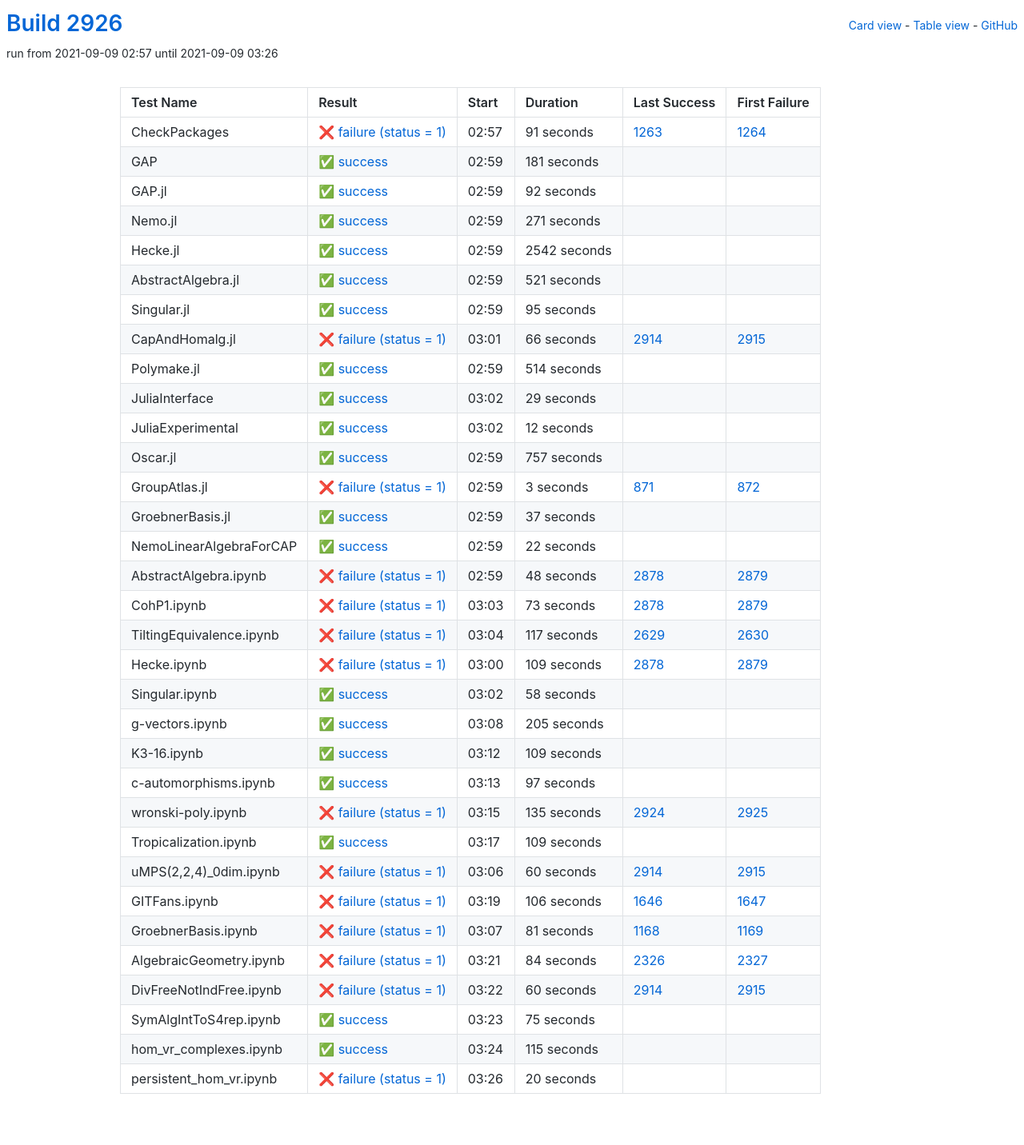
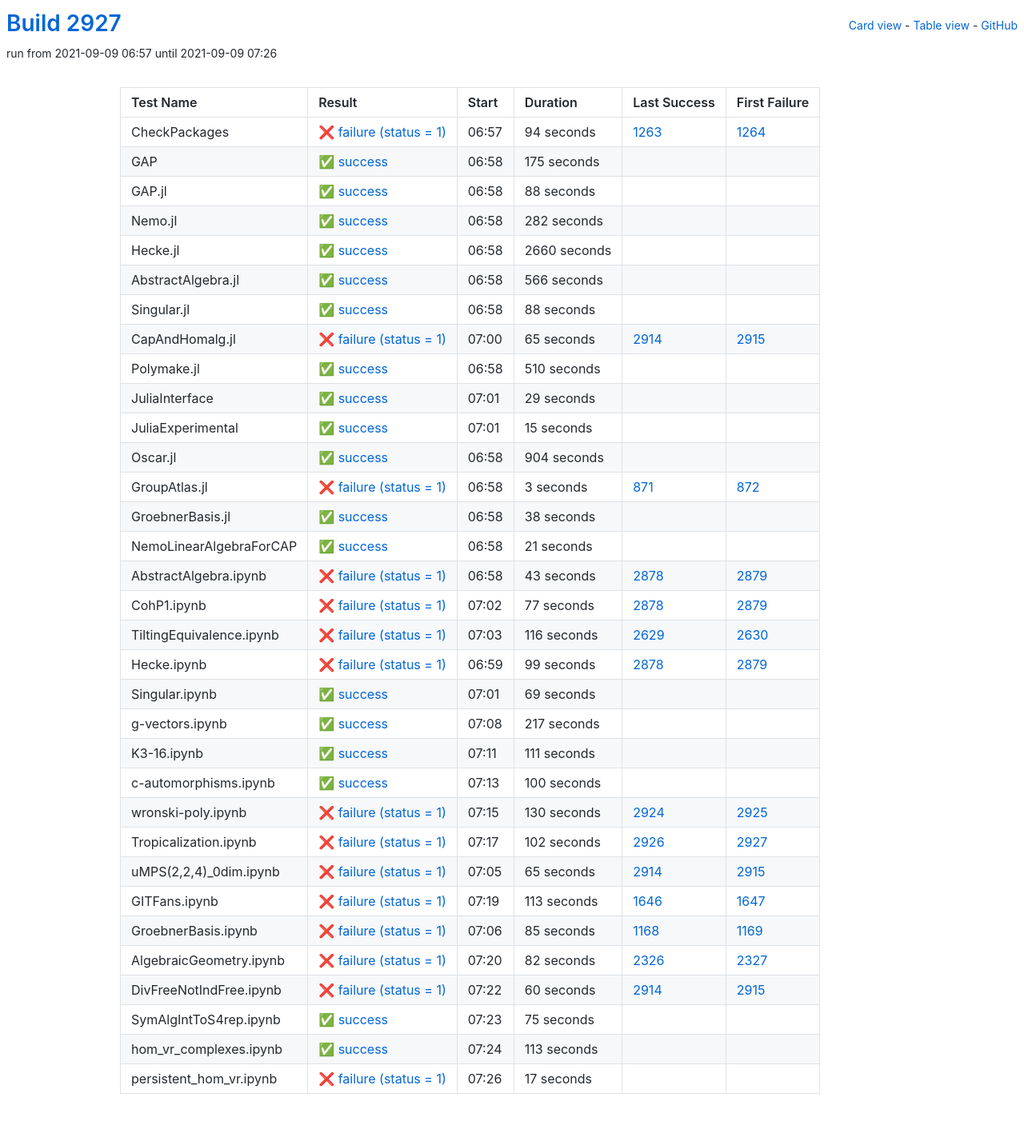
Before and after one commit to oscar-system/oscar-ci-status-stable, a Jekyll site: the page built from table.html, in a window 1280 px wide. Shown: the whole page at 80% size. Built offline with Jekyll 4.4.1, drawn with Linux system fonts in a browser that asks for light colours.

Commit message:
Build #2927

```diff
--- a/_data/ci.yml
+++ b/_data/ci.yml
@@ -1,6 +1,6 @@
 ---
-build: 2926
-build_url: https://oscarci.mathematik.uni-kl.de/job/oscar-stable/2926/
+build: 2927
+build_url: https://oscarci.mathematik.uni-kl.de/job/oscar-stable/2927/
 job: oscar-stable
 organization: oscar-system
 repo: oscar-ci-status-stable
@@ -8,116 +8,116 @@ repourl: https://github.com/oscar-system/oscar-ci-status-stable
 tests:
 - name: CheckPackages
   id: checkpackages
-  log: https://oscarci.mathematik.uni-kl.de/job/oscar-stable/2926/artifact/logs/build-2926/CheckPackages.log
-  start: 2021-09-09 02:57
+  log: https://oscarci.mathematik.uni-kl.de/job/oscar-stable/2927/artifact/logs/build-2927/CheckPackages.log
+  start: 2021-09-09 06:57
   success: false
   exitcode: 1
   status: failure
-  duration: 91
+  duration: 94
   last_success: 1263
   last_success_url: https://oscarci.mathematik.uni-kl.de/job/oscar-stable/1263/
   first_failure: 1264
   first_failure_url: https://oscarci.mathematik.uni-kl.de/job/oscar-stable/1264/
 - name: GAP
   id: gap
-  log: https://oscarci.mathematik.uni-kl.de/job/oscar-stable/2926/artifact/logs/build-2926/GAP.log
-  start: 2021-09-09 02:59
+  log: https://oscarci.mathematik.uni-kl.de/job/oscar-stable/2927/artifact/logs/build-2927/GAP.log
+  start: 2021-09-09 06:58
   success: true
   exitcode: 0
   status: success
-  duration: 181
+  duration: 175
   last_success: false
   last_success_url:
   first_failure: false
   first_failure_url:
 - name: GAP.jl
   id: gap-jl
-  log: https://oscarci.mathematik.uni-kl.de/job/oscar-stable/2926/artifact/logs/build-2926/GAP.jl.log
-  start: 2021-09-09 02:59
+  log: https://oscarci.mathematik.uni-kl.de/job/oscar-stable/2927/artifact/logs/build-2927/GAP.jl.log
+  start: 2021-09-09 06:58
   success: true
   exitcode: 0
   status: success
-  duration: 92
+  duration: 88
   last_success: false
   last_success_url:
   first_failure: false
   first_failure_url:
 - name: Nemo.jl
   id: nemo-jl
-  log: https://oscarci.mathematik.uni-kl.de/job/oscar-stable/2926/artifact/logs/build-2926/Nemo.jl.log
-  start: 2021-09-09 02:59
+  log: https://oscarci.mathematik.uni-kl.de/job/oscar-stable/2927/artifact/logs/build-2927/Nemo.jl.log
+  start: 2021-09-09 06:58
   success: true
   exitcode: 0
   status: success
-  duration: 271
+  duration: 282
   last_success: false
   last_success_url:
   first_failure: false
   first_failure_url:
 - name: Hecke.jl
   id: hecke-jl
-  log: https://oscarci.mathematik.uni-kl.de/job/oscar-stable/2926/artifact/logs/build-2926/Hecke.jl.log
-  start: 2021-09-09 02:59
+  log: https://oscarci.mathematik.uni-kl.de/job/oscar-stable/2927/artifact/logs/build-2927/Hecke.jl.log
+  start: 2021-09-09 06:58
   success: true
   exitcode: 0
   status: success
-  duration: 2542
+  duration: 2660
   last_success: false
   last_success_url:
   first_failure: false
   first_failure_url:
 - name: AbstractAlgebra.jl
   id: abstractalgebra-jl
-  log: https://oscarci.mathematik.uni-kl.de/job/oscar-stable/2926/artifact/logs/build-2926/AbstractAlgebra.jl.log
-  start: 2021-09-09 02:59
+  log: https://oscarci.mathematik.uni-kl.de/job/oscar-stable/2927/artifact/logs/build-2927/AbstractAlgebra.jl.log
+  start: 2021-09-09 06:58
   success: true
   exitcode: 0
   status: success
-  duration: 521
+  duration: 566
   last_success: false
   last_success_url:
   first_failure: false
   first_failure_url:
 - name: Singular.jl
   id: singular-jl
-  log: https://oscarci.mathematik.uni-kl.de/job/oscar-stable/2926/artifact/logs/build-2926/Singular.jl.log
-  start: 2021-09-09 02:59
+  log: https://oscarci.mathematik.uni-kl.de/job/oscar-stable/2927/artifact/logs/build-2927/Singular.jl.log
+  start: 2021-09-09 06:58
   success: true
   exitcode: 0
   status: success
-  duration: 95
+  duration: 88
   last_success: false
   last_success_url:
   first_failure: false
   first_failure_url:
 - name: CapAndHomalg.jl
   id: capandhomalg-jl
-  log: https://oscarci.mathematik.uni-kl.de/job/oscar-stable/2926/artifact/logs/build-2926/CapAndHomalg.jl.log
-  start: 2021-09-09 03:01
+  log: https://oscarci.mathematik.uni-kl.de/job/oscar-stable/2927/artifact/logs/build-2927/CapAndHomalg.jl.log
+  start: 2021-09-09 07:00
   success: false
   exitcode: 1
   status: failure
-  duration: 66
+  duration: 65
   last_success: 2914
   last_success_url: https://oscarci.mathematik.uni-kl.de/job/oscar-stable/2914/
   first_failure: 2915
   first_failure_url: https://oscarci.mathematik.uni-kl.de/job/oscar-stable/2915/
 - name: Polymake.jl
   id: polymake-jl
-  log: https://oscarci.mathematik.uni-kl.de/job/oscar-stable/2926/artifact/logs/build-2926/Polymake.jl.log
-  start: 2021-09-09 02:59
+  log: https://oscarci.mathematik.uni-kl.de/job/oscar-stable/2927/artifact/logs/build-2927/Polymake.jl.log
+  start: 2021-09-09 06:58
   success: true
   exitcode: 0
   status: success
-  duration: 514
+  duration: 510
   last_success: false
   last_success_url:
   first_failure: false
   first_failure_url:
 - name: JuliaInterface
   id: juliainterface
-  log: https://oscarci.mathematik.uni-kl.de/job/oscar-stable/2926/artifact/logs/build-2926/JuliaInterface.log
-  start: 2021-09-09 03:02
+  log: https://oscarci.mathematik.uni-kl.de/job/oscar-stable/2927/artifact/logs/build-2927/JuliaInterface.log
+  start: 2021-09-09 07:01
   success: true
   exitcode: 0
   status: success
@@ -128,32 +128,32 @@ tests:
   first_failure_url:
 - name: JuliaExperimental
   id: juliaexperimental
-  log: https://oscarci.mathematik.uni-kl.de/job/oscar-stable/2926/artifact/logs/build-2926/JuliaExperimental.log
-  start: 2021-09-09 03:02
+  log: https://oscarci.mathematik.uni-kl.de/job/oscar-stable/2927/artifact/logs/build-2927/JuliaExperimental.log
+  start: 2021-09-09 07:01
   success: true
   exitcode: 0
   status: success
-  duration: 12
+  duration: 15
   last_success: false
   last_success_url:
   first_failure: false
   first_failure_url:
 - name: Oscar.jl
   id: oscar-jl
-  log: https://oscarci.mathematik.uni-kl.de/job/oscar-stable/2926/artifact/logs/build-2926/Oscar.jl.log
-  start: 2021-09-09 02:59
+  log: https://oscarci.mathematik.uni-kl.de/job/oscar-stable/2927/artifact/logs/build-2927/Oscar.jl.log
+  start: 2021-09-09 06:58
   success: true
   exitcode: 0
   status: success
-  duration: 757
+  duration: 904
   last_success: false
   last_success_url:
   first_failure: false
   first_failure_url:
 - name: GroupAtlas.jl
   id: groupatlas-jl
-  log: https://oscarci.mathematik.uni-kl.de/job/oscar-stable/2926/artifact/logs/build-2926/GroupAtlas.jl.log
-  start: 2021-09-09 02:59
+  log: https://oscarci.mathematik.uni-kl.de/job/oscar-stable/2927/artifact/logs/build-2927/GroupAtlas.jl.log
+  start: 2021-09-09 06:58
   success: false
   exitcode: 1
   status: failure
@@ -164,200 +164,200 @@ tests:
   first_failure_url: https://oscarci.mathematik.uni-kl.de/job/oscar-stable/872/
 - name: GroebnerBasis.jl
   id: groebnerbasis-jl
-  log: https://oscarci.mathematik.uni-kl.de/job/oscar-stable/2926/artifact/logs/build-2926/GroebnerBasis.jl.log
-  start: 2021-09-09 02:59
+  log: https://oscarci.mathematik.uni-kl.de/job/oscar-stable/2927/artifact/logs/build-2927/GroebnerBasis.jl.log
+  start: 2021-09-09 06:58
   success: true
   exitcode: 0
   status: success
-  duration: 37
+  duration: 38
   last_success: false
   last_success_url:
   first_failure: false
   first_failure_url:
 - name: NemoLinearAlgebraForCAP
   id: nemolinearalgebraforcap
-  log: https://oscarci.mathematik.uni-kl.de/job/oscar-stable/2926/artifact/logs/build-2926/NemoLinearAlgebraForCAP.log
-  start: 2021-09-09 02:59
+  log: https://oscarci.mathematik.uni-kl.de/job/oscar-stable/2927/artifact/logs/build-2927/NemoLinearAlgebraForCAP.log
+  start: 2021-09-09 06:58
   success: true
   exitcode: 0
   status: success
-  duration: 22
+  duration: 21
   last_success: false
   last_success_url:
   first_failure: false
   first_failure_url:
 - name: AbstractAlgebra.ipynb
   id: abstractalgebra-ipynb
-  log: https://oscarci.mathematik.uni-kl.de/job/oscar-stable/2926/artifact/logs/build-2926/AbstractAlgebra.ipynb.log
-  start: 2021-09-09 02:59
+  log: https://oscarci.mathematik.uni-kl.de/job/oscar-stable/2927/artifact/logs/build-2927/AbstractAlgebra.ipynb.log
+  start: 2021-09-09 06:58
   success: false
   exitcode: 1
   status: failure
-  duration: 48
+  duration: 43
   last_success: 2878
   last_success_url: https://oscarci.mathematik.uni-kl.de/job/oscar-stable/2878/
   first_failure: 2879
   first_failure_url: https://oscarci.mathematik.uni-kl.de/job/oscar-stable/2879/
 - name: CohP1.ipynb
   id: cohp1-ipynb
-  log: https://oscarci.mathematik.uni-kl.de/job/oscar-stable/2926/artifact/logs/build-2926/CohP1.ipynb.log
-  start: 2021-09-09 03:03
+  log: https://oscarci.mathematik.uni-kl.de/job/oscar-stable/2927/artifact/logs/build-2927/CohP1.ipynb.log
+  start: 2021-09-09 07:02
   success: false
   exitcode: 1
   status: failure
-  duration: 73
+  duration: 77
   last_success: 2878
   last_success_url: https://oscarci.mathematik.uni-kl.de/job/oscar-stable/2878/
   first_failure: 2879
   first_failure_url: https://oscarci.mathematik.uni-kl.de/job/oscar-stable/2879/
 - name: TiltingEquivalence.ipynb
   id: tiltingequivalence-ipynb
-  log: https://oscarci.mathematik.uni-kl.de/job/oscar-stable/2926/artifact/logs/build-2926/TiltingEquivalence.ipynb.log
-  start: 2021-09-09 03:04
+  log: https://oscarci.mathematik.uni-kl.de/job/oscar-stable/2927/artifact/logs/build-2927/TiltingEquivalence.ipynb.log
+  start: 2021-09-09 07:03
   success: false
   exitcode: 1
   status: failure
-  duration: 117
+  duration: 116
   last_success: 2629
   last_success_url: https://oscarci.mathematik.uni-kl.de/job/oscar-stable/2629/
   first_failure: 2630
   first_failure_url: https://oscarci.mathematik.uni-kl.de/job/oscar-stable/2630/
 - name: Hecke.ipynb
   id: hecke-ipynb
-  log: https://oscarci.mathematik.uni-kl.de/job/oscar-stable/2926/artifact/logs/build-2926/Hecke.ipynb.log
-  start: 2021-09-09 03:00
+  log: https://oscarci.mathematik.uni-kl.de/job/oscar-stable/2927/artifact/logs/build-2927/Hecke.ipynb.log
+  start: 2021-09-09 06:59
   success: false
   exitcode: 1
   status: failure
-  duration: 109
+  duration: 99
   last_success: 2878
   last_success_url: https://oscarci.mathematik.uni-kl.de/job/oscar-stable/2878/
   first_failure: 2879
   first_failure_url: https://oscarci.mathematik.uni-kl.de/job/oscar-stable/2879/
 - name: Singular.ipynb
   id: singular-ipynb
-  log: https://oscarci.mathematik.uni-kl.de/job/oscar-stable/2926/artifact/logs/build-2926/Singular.ipynb.log
-  start: 2021-09-09 03:02
+  log: https://oscarci.mathematik.uni-kl.de/job/oscar-stable/2927/artifact/logs/build-2927/Singular.ipynb.log
+  start: 2021-09-09 07:01
   success: true
   exitcode: 0
   status: success
-  duration: 58
+  duration: 69
   last_success: false
   last_success_url:
   first_failure: false
   first_failure_url:
 - name: g-vectors.ipynb
   id: g-vectors-ipynb
-  log: https://oscarci.mathematik.uni-kl.de/job/oscar-stable/2926/artifact/logs/build-2926/g-vectors.ipynb.log
-  start: 2021-09-09 03:08
+  log: https://oscarci.mathematik.uni-kl.de/job/oscar-stable/2927/artifact/logs/build-2927/g-vectors.ipynb.log
+  start: 2021-09-09 07:08
   success: true
   exitcode: 0
   status: success
-  duration: 205
+  duration: 217
   last_success: false
   last_success_url:
   first_failure: false
   first_failure_url:
 - name: K3-16.ipynb
   id: k3-16-ipynb
-  log: https://oscarci.mathematik.uni-kl.de/job/oscar-stable/2926/artifact/logs/build-2926/K3-16.ipynb.log
-  start: 2021-09-09 03:12
+  log: https://oscarci.mathematik.uni-kl.de/job/oscar-stable/2927/artifact/logs/build-2927/K3-16.ipynb.log
+  start: 2021-09-09 07:11
   success: true
   exitcode: 0
   status: success
-  duration: 109
+  duration: 111
   last_success: false
   last_success_url:
   first_failure: false
   first_failure_url:
 - name: c-automorphisms.ipynb
   id: c-automorphisms-ipynb
-  log: https://oscarci.mathematik.uni-kl.de/job/oscar-stable/2926/artifact/logs/build-2926/c-automorphisms.ipynb.log
-  start: 2021-09-09 03:13
+  log: https://oscarci.mathematik.uni-kl.de/job/oscar-stable/2927/artifact/logs/build-2927/c-automorphisms.ipynb.log
+  start: 2021-09-09 07:13
   success: true
   exitcode: 0
   status: success
-  duration: 97
+  duration: 100
   last_success: false
   last_success_url:
   first_failure: false
   first_failure_url:
 - name: wronski-poly.ipynb
   id: wronski-poly-ipynb
-  log: https://oscarci.mathematik.uni-kl.de/job/oscar-stable/2926/artifact/logs/build-2926/wronski-poly.ipynb.log
-  start: 2021-09-09 03:15
+  log: https://oscarci.mathematik.uni-kl.de/job/oscar-stable/2927/artifact/logs/build-2927/wronski-poly.ipynb.log
+  start: 2021-09-09 07:15
   success: false
   exitcode: 1
   status: failure
-  duration: 135
+  duration: 130
   last_success: 2924
   last_success_url: https://oscarci.mathematik.uni-kl.de/job/oscar-stable/2924/
   first_failure: 2925
   first_failure_url: https://oscarci.mathematik.uni-kl.de/job/oscar-stable/2925/
 - name: Tropicalization.ipynb
   id: tropicalization-ipynb
-  log: https://oscarci.mathematik.uni-kl.de/job/oscar-stable/2926/artifact/logs/build-2926/Tropicalization.ipynb.log
-  start: 2021-09-09 03:17
-  success: true
-  exitcode: 0
-  status: success
-  duration: 109
-  last_success: false
-  last_success_url:
-  first_failure: false
-  first_failure_url:
-- name: uMPS(2,2,4)_0dim.ipynb
-  id: umps-2-2-4-0dim-ipynb
-  log: https://oscarci.mathematik.uni-kl.de/job/oscar-stable/2926/artifact/logs/build-2926/uMPS-2-2-4-_0dim.ipynb.log
-  start: 2021-09-09 03:06
+  log: https://oscarci.mathematik.uni-kl.de/job/oscar-stable/2927/artifact/logs/build-2927/Tropicalization.ipynb.log
+  start: 2021-09-09 07:17
   success: false
   exitcode: 1
   status: failure
-  duration: 60
+  duration: 102
+  last_success: 2926
+  last_success_url: https://oscarci.mathematik.uni-kl.de/job/oscar-stable/2926/
+  first_failure: 2927
+  first_failure_url: https://oscarci.mathematik.uni-kl.de/job/oscar-stable/2927/
+- name: uMPS(2,2,4)_0dim.ipynb
+  id: umps-2-2-4-0dim-ipynb
+  log: https://oscarci.mathematik.uni-kl.de/job/oscar-stable/2927/artifact/logs/build-2927/uMPS-2-2-4-_0dim.ipynb.log
+  start: 2021-09-09 07:05
+  success: false
+  exitcode: 1
+  status: failure
+  duration: 65
   last_success: 2914
   last_success_url: https://oscarci.mathematik.uni-kl.de/job/oscar-stable/2914/
   first_failure: 2915
   first_failure_url: https://oscarci.mathematik.uni-kl.de/job/oscar-stable/2915/
 - name: GITFans.ipynb
   id: gitfans-ipynb
-  log: https://oscarci.mathematik.uni-kl.de/job/oscar-stable/2926/artifact/logs/build-2926/GITFans.ipynb.log
-  start: 2021-09-09 03:19
+  log: https://oscarci.mathematik.uni-kl.de/job/oscar-stable/2927/artifact/logs/build-2927/GITFans.ipynb.log
+  start: 2021-09-09 07:19
   success: false
   exitcode: 1
   status: failure
-  duration: 106
+  duration: 113
   last_success: 1646
   last_success_url: https://oscarci.mathematik.uni-kl.de/job/oscar-stable/1646/
   first_failure: 1647
   first_failure_url: https://oscarci.mathematik.uni-kl.de/job/oscar-stable/1647/
 - name: GroebnerBasis.ipynb
   id: groebnerbasis-ipynb
-  log: https://oscarci.mathematik.uni-kl.de/job/oscar-stable/2926/artifact/logs/build-2926/GroebnerBasis.ipynb.log
-  start: 2021-09-09 03:07
+  log: https://oscarci.mathematik.uni-kl.de/job/oscar-stable/2927/artifact/logs/build-2927/GroebnerBasis.ipynb.log
+  start: 2021-09-09 07:06
   success: false
   exitcode: 1
   status: failure
-  duration: 81
+  duration: 85
   last_success: 1168
   last_success_url: https://oscarci.mathematik.uni-kl.de/job/oscar-stable/1168/
   first_failure: 1169
   first_failure_url: https://oscarci.mathematik.uni-kl.de/job/oscar-stable/1169/
 - name: AlgebraicGeometry.ipynb
   id: algebraicgeometry-ipynb
-  log: https://oscarci.mathematik.uni-kl.de/job/oscar-stable/2926/artifact/logs/build-2926/AlgebraicGeometry.ipynb.log
-  start: 2021-09-09 03:21
+  log: https://oscarci.mathematik.uni-kl.de/job/oscar-stable/2927/artifact/logs/build-2927/AlgebraicGeometry.ipynb.log
+  start: 2021-09-09 07:20
   success: false
   exitcode: 1
   status: failure
-  duration: 84
+  duration: 82
   last_success: 2326
   last_success_url: https://oscarci.mathematik.uni-kl.de/job/oscar-stable/2326/
   first_failure: 2327
   first_failure_url: https://oscarci.mathematik.uni-kl.de/job/oscar-stable/2327/
 - name: DivFreeNotIndFree.ipynb
   id: divfreenotindfree-ipynb
-  log: https://oscarci.mathematik.uni-kl.de/job/oscar-stable/2926/artifact/logs/build-2926/DivFreeNotIndFree.ipynb.log
-  start: 2021-09-09 03:22
+  log: https://oscarci.mathematik.uni-kl.de/job/oscar-stable/2927/artifact/logs/build-2927/DivFreeNotIndFree.ipynb.log
+  start: 2021-09-09 07:22
   success: false
   exitcode: 1
   status: failure
@@ -368,8 +368,8 @@ tests:
   first_failure_url: https://oscarci.mathematik.uni-kl.de/job/oscar-stable/2915/
 - name: SymAlgIntToS4rep.ipynb
   id: symalginttos4rep-ipynb
-  log: https://oscarci.mathematik.uni-kl.de/job/oscar-stable/2926/artifact/logs/build-2926/SymAlgIntToS4rep.ipynb.log
-  start: 2021-09-09 03:23
+  log: https://oscarci.mathematik.uni-kl.de/job/oscar-stable/2927/artifact/logs/build-2927/SymAlgIntToS4rep.ipynb.log
+  start: 2021-09-09 07:23
   success: true
   exitcode: 0
   status: success
@@ -380,24 +380,24 @@ tests:
   first_failure_url:
 - name: hom_vr_complexes.ipynb
   id: hom-vr-complexes-ipynb
-  log: https://oscarci.mathematik.uni-kl.de/job/oscar-stable/2926/artifact/logs/build-2926/hom_vr_complexes.ipynb.log
-  start: 2021-09-09 03:24
+  log: https://oscarci.mathematik.uni-kl.de/job/oscar-stable/2927/artifact/logs/build-2927/hom_vr_complexes.ipynb.log
+  start: 2021-09-09 07:24
   success: true
   exitcode: 0
   status: success
-  duration: 115
+  duration: 113
   last_success: false
   last_success_url:
   first_failure: false
   first_failure_url:
 - name: persistent_hom_vr.ipynb
   id: persistent-hom-vr-ipynb
-  log: https://oscarci.mathematik.uni-kl.de/job/oscar-stable/2926/artifact/logs/build-2926/persistent_hom_vr.ipynb.log
-  start: 2021-09-09 03:26
+  log: https://oscarci.mathematik.uni-kl.de/job/oscar-stable/2927/artifact/logs/build-2927/persistent_hom_vr.ipynb.log
+  start: 2021-09-09 07:26
   success: false
   exitcode: 1
   status: failure
-  duration: 20
+  duration: 17
   last_success: false
   last_success_url:
   first_failure: false
```
Also changed, not shown: README.md.
